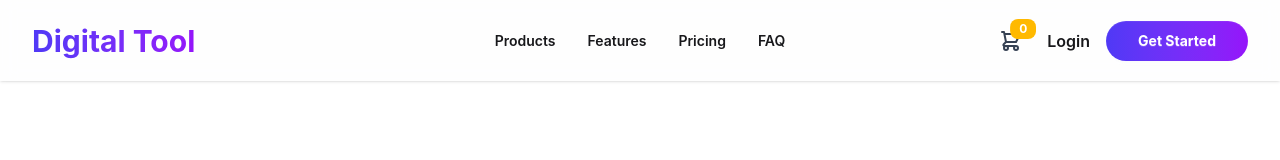
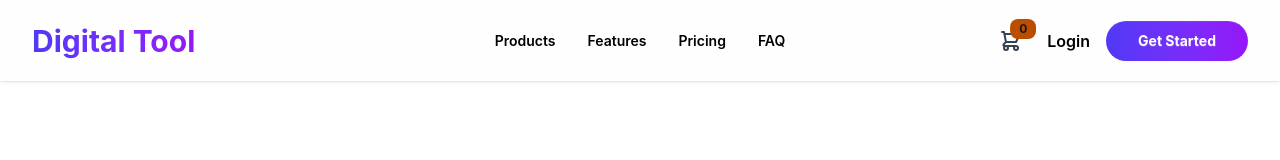
Before and after one commit to moheuddinalusama/Digital-Tools, a React (Vite) app: page / in a window 1280 px wide. Shown: the top 160 px of the page. Built offline with nearby package versions, Linux system fonts and the light colour scheme.

Commit message:
text color fixed

```diff
--- a/src/componets/Discription2.jsx
+++ b/src/componets/Discription2.jsx
@@ -4,7 +4,7 @@ const Discription2 = () => {
     return (
         <div className='mt-28'>
             <div className="text-center space-y-4">
-                <h1 className='text-3xl font-bold'>Simple, Transparent Pricing</h1>
+                <h1 className='text-3xl text-black font-bold'>Simple, Transparent Pricing</h1>
                 <p className='text-gray-700'>Choose the plan that fits your needs. Upgrade or downgrade anytime.</p>
             </div>
         </div>
--- a/src/componets/Navber.jsx
+++ b/src/componets/Navber.jsx
@@ -26,7 +26,7 @@ const Navber = ({ cartCount }) => {
 
 
                     <div className="navbar-center hidden lg:flex">
-                        <ul className="menu menu-horizontal px-1 font-semibold gap-2">
+                        <ul className="menu menu-horizontal text-black px-1 font-semibold gap-2">
                             <li><a className="hover:text-[#4F39F6]">Products</a></li>
                             <li><a className="hover:text-[#4F39F6]">Features</a></li>
                             <li><a className="hover:text-[#4F39F6]">Pricing</a></li>
@@ -42,12 +42,12 @@ const Navber = ({ cartCount }) => {
                             <svg xmlns="http://www.w3.org/2000/svg" className="h-6 w-6 text-gray-700" fill="none" viewBox="0 0 24 24" stroke="currentColor">
                                 <path strokeLinecap="round" strokeLinejoin="round" strokeWidth="2" d="M3 3h2l.4 2M7 13h10l4-8H5.4M7 13L5.4 5M7 13l-2.293 2.293c-.63.63-.184 1.707.707 1.707H17m0 0a2 2 0 100 4 2 2 0 000-4zm-8 2a2 2 0 11-4 0 2 2 0 014 0z" />
                             </svg>
-                            <span className="badge badge-sm indicator-item font-bold bg-amber-400 text-white border-none">
+                            <span className="badge badge-sm indicator-item font-bold bg-amber-700  border-none">
                                 {cartCount}
                             </span>
                         </div>
 
-                        <p className="hidden md:block font-semibold cursor-pointer">Login</p>
+                        <p className="hidden md:block font-semibold cursor-pointer text-black">Login</p>
 
                         <button className='btn btn-sm md:btn-md rounded-full bg-gradient-to-r from-[#4F39F6] to-[#9514FA] border-none text-white font-bold px-4 md:px-8 hover:opacity-90'>
                             Get Started
--- a/src/componets/ProductCard.jsx
+++ b/src/componets/ProductCard.jsx
@@ -32,7 +32,7 @@ const ProductCard = ({ products, cartItems, handleAddToCart, handleRemove, handl
       ) : (
 
         <div className=" mx-auto bg-white p-8 rounded shadow-2xl border border-green-500">
-          <h2 className="text-2xl font-bold mb-6">Your Selected Products</h2>
+          <h2 className="text-2xl text-black font-bold mb-6">Your Selected Products</h2>
           {cartItems.length > 0 ? (
             <>
               <div className="space-y-4 mb-8">
@@ -41,8 +41,8 @@ const ProductCard = ({ products, cartItems, handleAddToCart, handleRemove, handl
                     <div className="flex items-center gap-4">
                       <span className="text-3xl">{item.icon}</span>
                       <div>
-                        <h4 className="font-bold text-xl">{item.name}</h4>
-                        <p className="text-sm text-gray-500">${item.price}</p>
+                        <h4 className="font-bold text-black text-xl">{item.name}</h4>
+                        <p className="text-md font-bold text-gray-500">${item.price}</p>
                       </div>
                     </div>
                     <button onClick={() => handleRemove(item.id)} className="text-red-500 font-medium hover:underline hover:bg-red-200 px-6 py-1 rounded-4xl">Remove</button>
@@ -51,8 +51,8 @@ const ProductCard = ({ products, cartItems, handleAddToCart, handleRemove, handl
               </div>
               <div className="border-t pt-6">
                 <div className="flex justify-between text-xl font-bold mb-6">
-                  <span>Total Amount:</span>
-                  <span>${totalPrice}</span>
+                  <span className='text-black'>Total Amount:</span>
+                  <span className='text-black'>${totalPrice}</span>
                 </div>
                 <button onClick={handleCheckout} className="w-full bg-gradient-to-r from-[#4F39F6] to-[#9514FA] text-white py-4 rounded-xl font-bold hover:bg-purple-700 transition">
                   Proceed To Checkout
--- a/src/componets/Steps.jsx
+++ b/src/componets/Steps.jsx
@@ -6,7 +6,7 @@ const Steps = () => {
     return (
         <div>
             <div className="text-center mt-30 mb-10">
-                <h3 className='text-3xl font-bold'>Get Started in 3 Steps</h3>
+                <h3 className='text-3xl text-black font-bold'>Get Started in 3 Steps</h3>
                 <p className='text-gray-600'>Start using premium digital tools in minutes, not hours.</p>
             </div>
             <div className=" grid grid-cols-1 md:grid-cols-3 gap-4 px-40 ">
```
